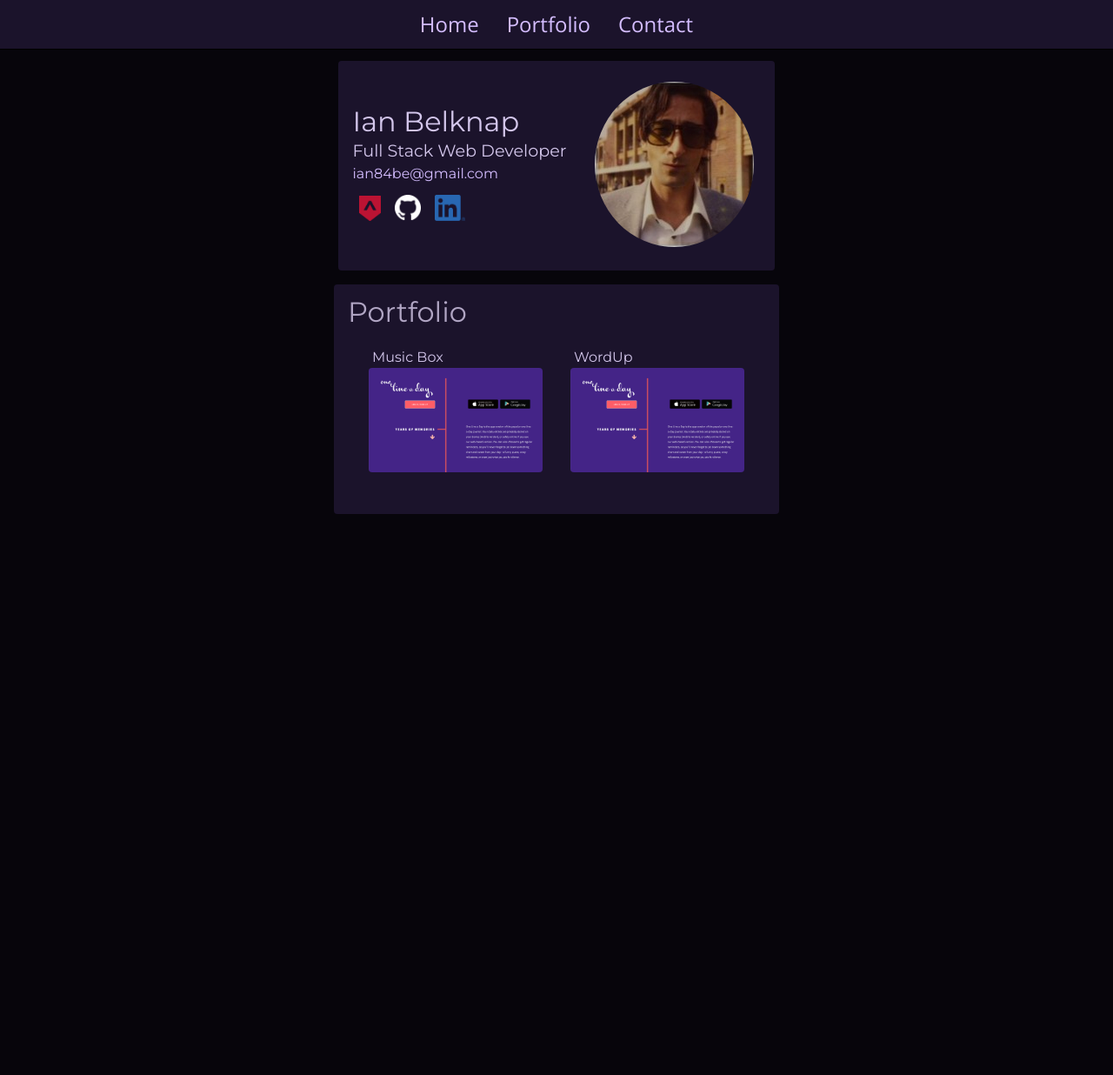
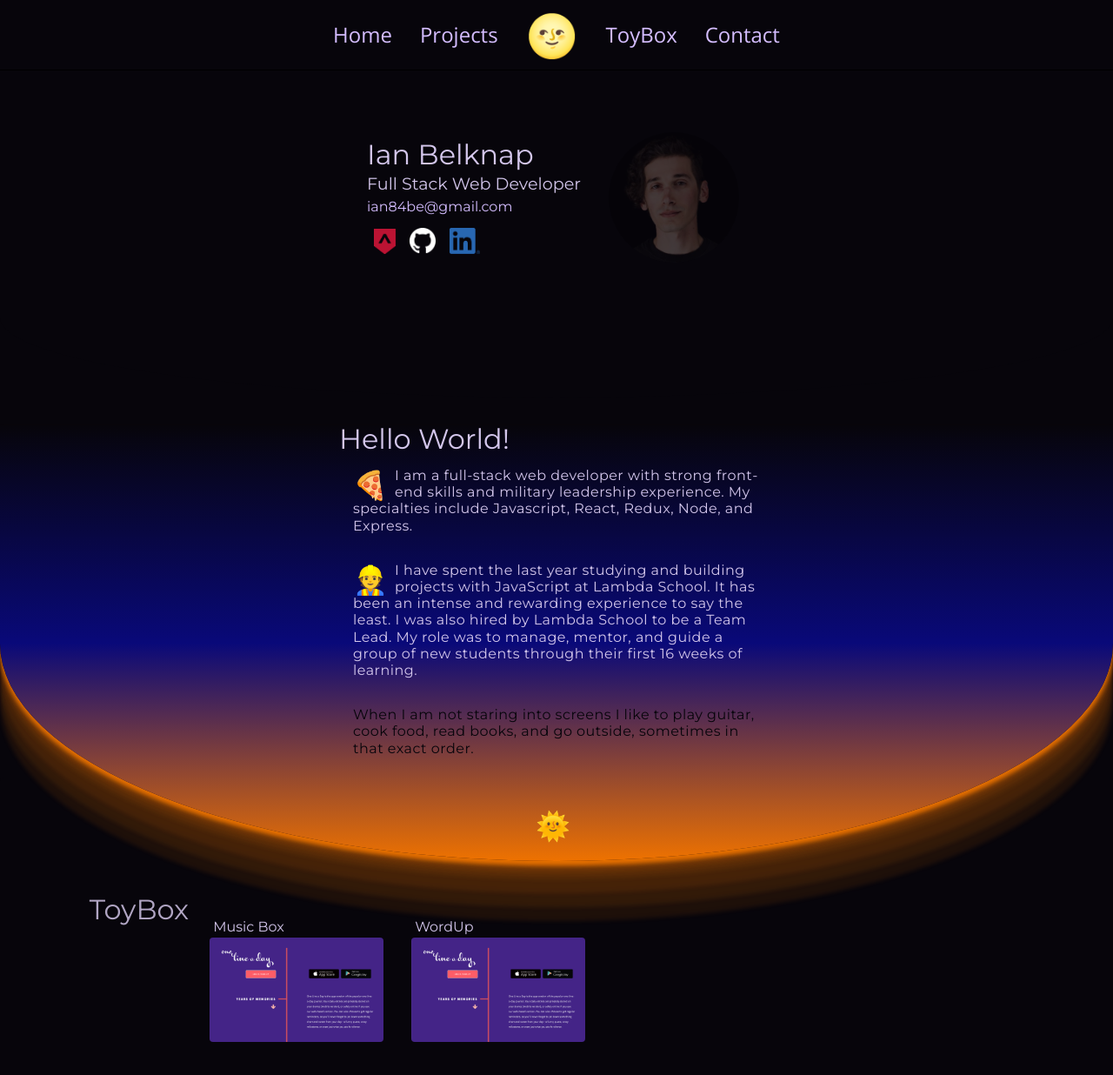
Before and after one commit to Ian84Be/portfolio-react, a React (Create React App) app: page / in a window 1280 px wide. Shown: the whole page at 87% size. Before the commit the page ends 800 px from the top, so only its background shows below. Built offline with nearby package versions, Linux system fonts and the light colour scheme.

Commit message:
overhaul profile styles and organization

```diff
--- a/src/App.js
+++ b/src/App.js
@@ -1,10 +1,11 @@
 import React, { useState } from 'react';
 
-import allProjects from './components/Projects/allProjects';
-import Home from './components/Home';
+import allProjects from './components/ToyBox/allProjects';
+import Home from './components/Profile';
 import NavBar from './components/NavBar';
-import Portfolio from './components/Portfolio';
+import ToyBox from './components/ToyBox/ToyBox';
 import './scss/App.scss';
+import About from './components/About';
 
 function App() {
   const [modal, setModal] = useState(false);
@@ -28,9 +29,11 @@ function App() {
           onClick={() => setModal(false)}
         />
       </div>
+
       <main className="App__body">
         <Home />
-        <Portfolio setModal={setModal} setViewProj={setViewProj} />
+        <About />
+        <ToyBox setModal={setModal} setViewProj={setViewProj} />
       </main>
     </div>
   );
--- /dev/null
+++ b/src/components/About.js
@@ -0,0 +1,48 @@
+import React from 'react';
+import '../scss/About.scss';
+
+const About = () => {
+  return (
+    <div className="About">
+      <div className="About__body">
+        <header className="About__header">Hello World!</header>
+
+        <div className="About__p">
+          <span role="img" aria-label="pizza">
+            🍕
+          </span>
+          <p>
+            I am a full-stack web developer with strong front-end skills and
+            military leadership experience. My specialties include Javascript,
+            React, Redux, Node, and Express.
+          </p>
+        </div>
+
+        <div className="About__p">
+          <span role="img" aria-label="construction worker">
+            👷
+          </span>
+          <p>
+            I have spent the last year studying and building projects with
+            JavaScript at Lambda School. It has been an intense and rewarding
+            experience to say the least. I was also hired by Lambda School to be
+            a Team Lead. My role was to manage, mentor, and guide a group of new
+            students through their first 16 weeks of learning.
+          </p>
+        </div>
+
+        <div className="About__p">
+          <p>
+            When I am not staring into screens I like to play guitar, cook food,
+            read books, and go outside, sometimes in that exact order.
+          </p>
+          <span role="img" className="globe" aria-label="sun with face">
+            🌞
+          </span>
+        </div>
+      </div>
+    </div>
+  );
+};
+
+export default About;
--- a/src/components/NavBar.js
+++ b/src/components/NavBar.js
@@ -3,10 +3,14 @@ import '../scss/NavBar.scss';
 
 const NavBar = () => {
   return (
-    <nav className="NavBar">
-      <a href="#home">Home</a>
-      <a href="#portfolio">Portfolio</a>
-      <a href="#contact">Contact</a>
+    <nav className="NavBar" role="navigation">
+      <a href="/">Home</a>
+      <a href="/#projects">Projects</a>
+      <span role="img" className="globe" aria-label="full moon face">
+        🌝
+      </span>
+      <a href="/toybox">ToyBox</a>
+      <a href="/#contact">Contact</a>
     </nav>
   );
 };
--- /dev/null
+++ b/src/components/Profile.js
@@ -0,0 +1,53 @@
+import React from 'react';
+import githubLight from '../assets/img/GitHub-Mark-Light-64px.png';
+import lambdaLogo from '../assets/img/Lambda_Logo.png';
+import linkedInLogo from '../assets/img/LI-In-Bug.png';
+import profilePic from '../assets/img/ian-belknap3.png';
+import '../scss/Profile.scss';
+
+const Profile = () => {
+  return (
+    <div className="Profile">
+      <div className="Profile__body">
+        <section className="Profile__left-side" role="banner">
+          <h1>Ian Belknap</h1>
+          <h2>Full Stack Web Developer</h2>
+          <a href="mailto:ian84be@gmail.com">ian84be@gmail.com</a>
+
+          <div className="icons">
+            <img
+              alt="Lambda School"
+              className="lambda"
+              role="button"
+              src={lambdaLogo}
+            />
+            <img
+              alt="GitHub"
+              className="github"
+              role="button"
+              src={githubLight}
+            />
+            <img
+              alt="LinkedIn"
+              className="linkedin"
+              role="button"
+              src={linkedInLogo}
+            />
+          </div>
+
+          {/* <div className="brackets__container">
+          <div class="bigredbrackets">{'{'}</div>
+          <section className="brackets__body"></section>
+          <div class="bigredbrackets">{'}'}</div>
+        </div> */}
+        </section>
+
+        <section className="Profile__right-side">
+          <img alt="Ian Belknap" src={profilePic} />
+        </section>
+      </div>
+    </div>
+  );
+};
+
+export default Profile;
--- /dev/null
+++ b/src/components/ToyBox/ToyBox.js
@@ -0,0 +1,31 @@
+import React, { useState } from 'react';
+import allProjects from './allProjects';
+import '../../scss/ToyBox.scss';
+
+const ToyBox = ({ setModal, setViewProj }) => {
+  const [projects] = useState(allProjects);
+  return (
+    <div id="ToyBox" className="ToyBox">
+      <div className="ToyBox__body">
+        <header>
+          <h3>ToyBox</h3>
+        </header>
+
+        <section className="ToyBox__body" onClick={() => setModal(true)}>
+          {projects.map(p => {
+            return (
+              <div className="ToyBox__card" role="link">
+                <header>{p.name}</header>
+                <div className="ToyBox__card-body">
+                  <img src={p.img} alt={p.name} />
+                </div>
+              </div>
+            );
+          })}
+        </section>
+      </div>
+    </div>
+  );
+};
+
+export default ToyBox;
--- /dev/null
+++ b/src/scss/About.scss
@@ -0,0 +1,75 @@
+@import './palette';
+
+.About {
+  align-items: center;
+  justify-content: center;
+  background: rgb(7, 5, 11);
+  background: linear-gradient(
+    180deg,
+    rgba(7, 5, 11, 1) 0%,
+    rgba(9, 9, 121, 1) 50%,
+    rgba(238, 114, 0, 1) 100%
+  );
+  border-bottom-left-radius: 50% 50%;
+  border-bottom-right-radius: 50% 50%;
+
+  // prettier-ignore
+  box-shadow:
+		0 0.33rem 0.33rem hsla(29, 100%, 47%, 0.91),
+		0 0.33rem 0.33rem hsla(29, 100%, 47%, 0.1),
+		0 0.63rem 0.33rem hsla(29, 100%, 47%, 0.1),
+		0 0.93rem 0.33rem hsla(29, 100%, 47%, 0.1),
+		0 1.33rem 0.33rem hsla(29, 100%, 47%, 0.1),
+		0 2.33rem 0.33rem hsla(29, 100%, 47%, 0.1),
+		0 3.33rem 0.33rem hsla(29, 100%, 47%, 0.1),
+		0 4.33rem 0.33rem hsla(29, 100%, 47%, 0.1);
+  display: flex;
+  margin-top: 2rem;
+  // padding-bottom: 8rem;
+  width: 100%;
+  z-index: 12;
+
+  .About__body {
+    display: flex;
+    flex-direction: column;
+    margin: 0 0.5rem;
+    max-width: 500px;
+    perspective: 1000px;
+    @media (max-width: 580px) {
+      max-width: 350px;
+    }
+  }
+
+  header.About__header {
+    font-size: 2rem;
+  }
+
+  div.About__p {
+    margin: 1rem;
+    &:last-child {
+      color: $dark-bg;
+      display: flex;
+      flex-direction: column;
+      align-items: center;
+      span {
+        margin-top: 4rem;
+      }
+    }
+  }
+
+  p {
+    font-size: 1rem;
+    line-height: 1.2rem;
+    letter-spacing: 0.03rem;
+  }
+
+  span {
+    float: left;
+    font-size: 2rem;
+    margin-right: 0.5rem;
+    margin-top: 0.33rem;
+    &.globe {
+      margin: 0.65rem 0.5rem 0.5rem 0;
+    }
+  }
+}
--- a/src/scss/App.scss
+++ b/src/scss/App.scss
@@ -28,7 +28,7 @@ body {
     flex-direction: column;
     font-size: 1rem;
     font-family: 'Montserrat', sans-serif;
-    margin: 70px 1rem;
+    // margin: 70px 1rem;
   }
 }
 
--- a/src/scss/NavBar.scss
+++ b/src/scss/NavBar.scss
@@ -2,7 +2,7 @@
 
 .NavBar {
   align-items: center;
-  background: $dark-section-bg;
+  background: $dark-bg;
   border-bottom: 1px solid $black;
   display: flex;
   justify-content: center;
@@ -12,7 +12,7 @@
   position: fixed;
   top: 0;
   width: 100%;
-  z-index: 123;
+  z-index: 12;
 
   a {
     color: $dark-link;
@@ -26,4 +26,10 @@
       color: black;
     }
   }
+
+  span {
+    cursor: pointer;
+    font-size: 3rem;
+    margin: 0 1rem;
+  }
 }
--- a/src/scss/Home.scss
+++ b/src/scss/Profile.scss
@@ -1,18 +1,40 @@
 @import './palette';
 
-.Home {
+.Profile {
   align-items: center;
-  background: $dark-section-bg;
-  border-radius: 4px;
+  justify-content: center;
+  background: $dark-bg;
+  border-bottom-left-radius: 50% 20%;
+  border-bottom-right-radius: 50% 20%;
+  display: flex;
+  padding: 4rem 0;
+  width: 100%;
+  z-index: 1;
+}
+
+.Profile__body {
+  align-items: center;
+  // background: $dark-section-bg;
+  border-radius: 8px;
+
   display: flex;
   justify-content: space-between;
+  margin: 4rem;
+  max-width: 800px;
   padding: 8px;
-  max-width: 800px;
+
+  @media (max-width: 580px) {
+    flex-direction: column-reverse;
+  }
 }
 
-.Home__left-side {
-  // border: 1px solid red;
+.Profile__left-side {
+  display: flex;
+  flex-direction: column;
   margin-left: 8px;
+  @media (max-width: 580px) {
+    align-items: center;
+  }
   a {
     color: $dark-link;
     font-size: 1rem;
@@ -69,15 +91,18 @@
   }
 }
 
-.Home__right-side {
+.Profile__right-side {
   // border: 1px solid red;
   margin-left: 16px;
   padding: 16px;
   img {
     border-radius: 50%;
     transition: all 0.5s ease;
+    opacity: 0.25;
+    width: 150px;
     &:hover {
       transform: scale(1.1) rotate(-5deg);
+      opacity: 1;
     }
   }
 }
--- a/src/scss/Portfolio.scss
+++ b/src/scss/ToyBox.scss
@@ -1,14 +1,19 @@
 @import './palette';
 
-.Portfolio {
-  background: $dark-section-bg;
+.ToyBox {
+  background: $dark-bg;
   border-radius: 4px;
-  margin-top: 16px;
-  padding: 16px;
+  margin-top: -6rem;
+  padding-top: 8rem;
+  width: 100%;
+  z-index: 1;
+}
+
+.ToyBox__body {
   max-width: 800px;
 }
 
-.Portfolio header {
+.ToyBox header {
   display: flex;
   h3 {
     color: $dark-text2;
@@ -16,14 +21,14 @@
   }
 }
 
-.Portfolio__body {
+.ToyBox__body {
   justify-content: center;
   display: flex;
   flex-wrap: wrap;
   padding: 8px;
 }
 
-.Portfolio__card {
+.ToyBox__card {
   border-radius: 4px;
   color: $dark-text;
   cursor: pointer;
@@ -38,7 +43,7 @@
     transform: scale(1.2);
   }
 
-  .Portfolio__card-body {
+  .ToyBox__card-body {
     align-items: center;
     display: flex;
     flex-direction: column;
```
Also changed, not shown: src/assets/img/ian-belknap3.png (added), src/components/ToyBox/MusicBox.js (renamed from src/components/Projects/MusicBox.js), src/components/ToyBox/allProjects.js (renamed from src/components/Projects/allProjects.js).
